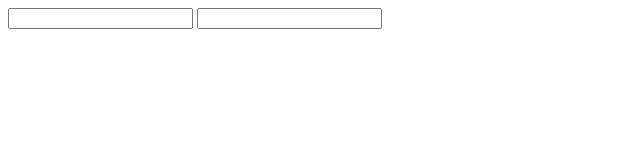
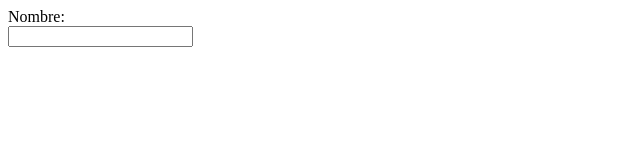
Before and after one commit to davidperez17/FrontendFundamentals-Tarde-2022, a plain HTML site: page formulario/index.html in a window 1280 px wide. Shown: the whole page, without its empty margins (0-640 px from the left). Drawn offline with Linux system fonts and the light colour scheme.

Commit message:
Formulario Clase

```diff
--- a/formulario/index.html
+++ b/formulario/index.html
@@ -9,10 +9,67 @@
 </head>
 
 <body>
-  <form>
-    <input type="text">
-    <input type="text">
+  <form autocomplete="on">
+    <!-- Tipo de entrada Texto -->
+    <!-- <input type="text"> -->
+    <!-- tipo de entrada radio -->
+    <!-- <input type="radio"> -->
+    <!-- tipo de entrada checkbox -->
+    <!-- <input type="checkbox"> -->
+    <!-- tipo de entrada procesar/enviar -->
+    <!-- <input type="submit" value="enviar -->
+    <!-- tipo de entrada boton -->
+    <!-- <input type="button" value="enviar"> -->
+    <!-- -------------------------------------------- -->
+
+    <!-- Campo de entrada -->
+    <!-- <input type="text">
+    <input type="text"> -->
+
+    <label for="nombre">Nombre:</label><br>
+    <input type="text" id="nombre"><br>
+
+    <!-- Boton de Radio -->
+
+    <!-- <input type="radio" id="radio" value="lucas" name="radio">
+    <label for="radio">lucas</label> <br>
+
+    <input type="radio" id="radio" value="Mariee" name="radio">
+    <label for="radio">Mariee</label> <br>
+
+    <input type="radio" id="radio" value="Mateo" name="radio">
+    <label for="radio">Mateo</label> <br> -->
+
+    <!-- Checkbox -->
+
+    <!-- <input type="checkbox" name="Opcion1" id="checkbox">
+    <label for="checkbox">Comer</label> <br>
+
+    <input type="checkbox" name="Opcion2" id="checkbox">
+    <label for="checkbox">Jugar VideoJuegos</label> <br>
+
+    <input type="checkbox" name="Opcion3" id="checkbox">
+    <label for="checkbox">Dormir</label> -->
+
+    <!-- boton de enviar  -->
+
+    <!-- <label for="nombre">Nombre:</label><br>
+    <input type="text" id="nombre" name="mensaje"><br>
+
+    <input type="submit" value="Enviaaaaar"> -->
+
+    <!-- Campo de Contraseña -->
+
+    <!-- <input type="password"> -->
+
+    <!-- Campo de Correo -->
+
+    <!-- <input type="email"> -->
+
+    <!-- <input type="text"> -->
+
   </form>
+
 </body>
 
 </html>
```
